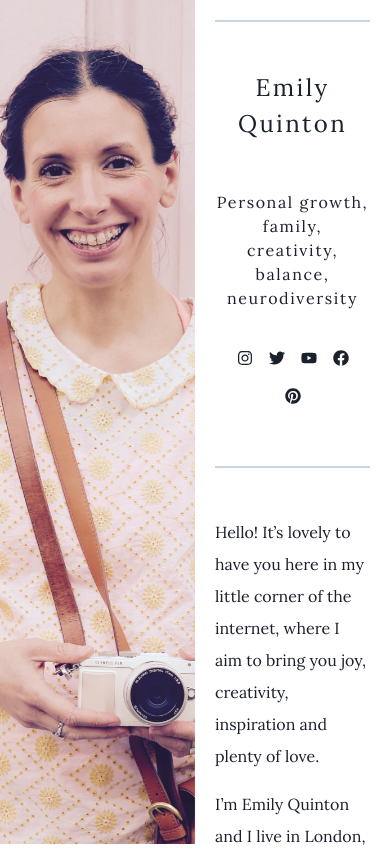
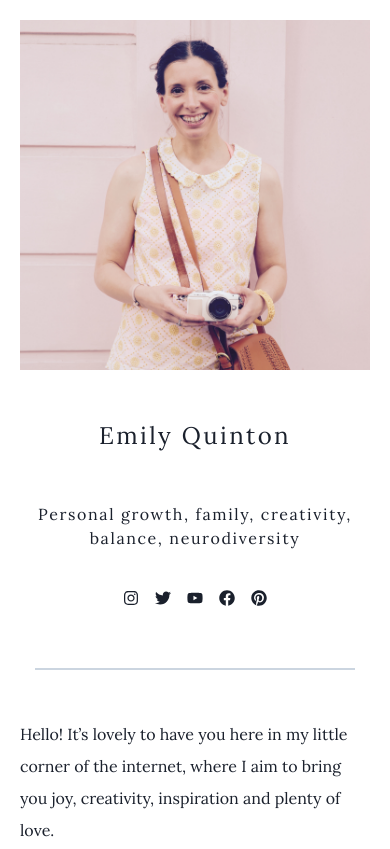
Before and after one commit to stefl/emily-quinton, a Gatsby site: page / in a window 390 px wide. Shown: the top 849 px of the page. Built offline with nearby package versions, Linux system fonts and the light colour scheme; Gatsby itself is replaced by a stand-in of ours; what @tailwindcss/custom-forms would draw is missing.

Commit message:
media queries hook

```diff
--- a/src/pages/index.js
+++ b/src/pages/index.js
@@ -1,13 +1,56 @@
-import React from "react"
+import React, {useEffect, useState} from "react"
 import PropTypes from 'prop-types'
 import { graphql } from "gatsby"
 import Layout from "../components/layout"
 import SEO from "../components/seo"
 import BackgroundImage from "gatsby-background-image"
+import Image from 'gatsby-image'
 import SharingIcons from '../components/SharingIcons'
+
+function useMedia(queries, values, defaultValue) {
+  // Array containing a media query list for each query
+  const mediaQueryLists = queries.map(q => window.matchMedia(q));
+
+  // Function that gets value based on matching media query
+  const getValue = () => {
+    // Get index of first media query that matches
+    const index = mediaQueryLists.findIndex(mql => mql.matches);
+    // Return related value or defaultValue if none
+    return typeof values[index] !== 'undefined' ? values[index] : defaultValue;
+  };
+
+  // State and setter for matched value
+  const [value, setValue] = useState(getValue);
+
+  useEffect(
+    () => {
+      // Event listener callback
+      // Note: By defining getValue outside of useEffect we ensure that it has ...
+      // ... current values of hook args (as this hook callback is created once on mount).
+      const handler = () => setValue(getValue);
+      // Set a listener for each media query with above handler as callback.
+      mediaQueryLists.forEach(mql => mql.addListener(handler));
+      // Remove listeners on cleanup
+      return () => mediaQueryLists.forEach(mql => mql.removeListener(handler));
+    },
+    [] // Empty array ensures effect is only run on mount and unmount
+  );
+
+  return value;
+}
 
 function IndexPage({data}) {
   const image = data.file.childImageSharp.fluid
+
+  const breakpoint = useMedia(
+    // Media queries
+    ['(min-width: 1500px)', '(min-width: 1000px)', '(min-width: 600px)'],
+    // Column counts (relates to above media queries by array index)
+    [4, 3, 2],
+    // Default column count
+    1
+  );
+
   return (
     <Layout>
       <SEO
@@ -15,22 +58,23 @@ function IndexPage({data}) {
         title="Emily Quinton"
       />
 
-      <div className="fixed w-100 h-screen top-0 left-0 right-0 bottom-0" style={{zIndex: '-1'}}>
+      {(breakpoint > 2) && <div className="fixed w-100 h-screen top-0 left-0 right-0 bottom-0" style={{zIndex: '-1'}}>
         <div className="w-100 h-screen flex">
           <BackgroundImage fluid={image} className="flex flex-row flex-1" />
           <div className="flex flex-row flex-1" />
         </div>
-      </div>
+      </div>}
 
       <div className="flex font-sans min-h-screen text-gray-900">
-        <div className="flex flex-row flex-1" />
+        {(breakpoint > 2) && <div className="flex flex-row flex-1" />}
 
-        <main className="flex flex-row flex-1 md:justify-center max-w-4xl mx-auto md:p-8 w-full">
+        <main className="flex flex-row flex-1 justify-center max-w-4xl mx-auto md:p-8 w-full">
+
 
           <section className="text-left p-5">
             <div className="max-w-md mx-auto">
-
-              <hr className="font-display max-w-xs mx-auto border-b border-gray-400 mb-12" />
+              {(breakpoint <= 2) && <Image fluid={image} className="w-full" />}
+              {(breakpoint > 2) && <hr className="font-display max-w-xs mx-auto border-b border-gray-400 mb-12" />}
 
               <div className="mb-12">
                 <h1 className="font-display text-2xl tracking-widest text-center mt-12">Emily Quinton</h1>
```
